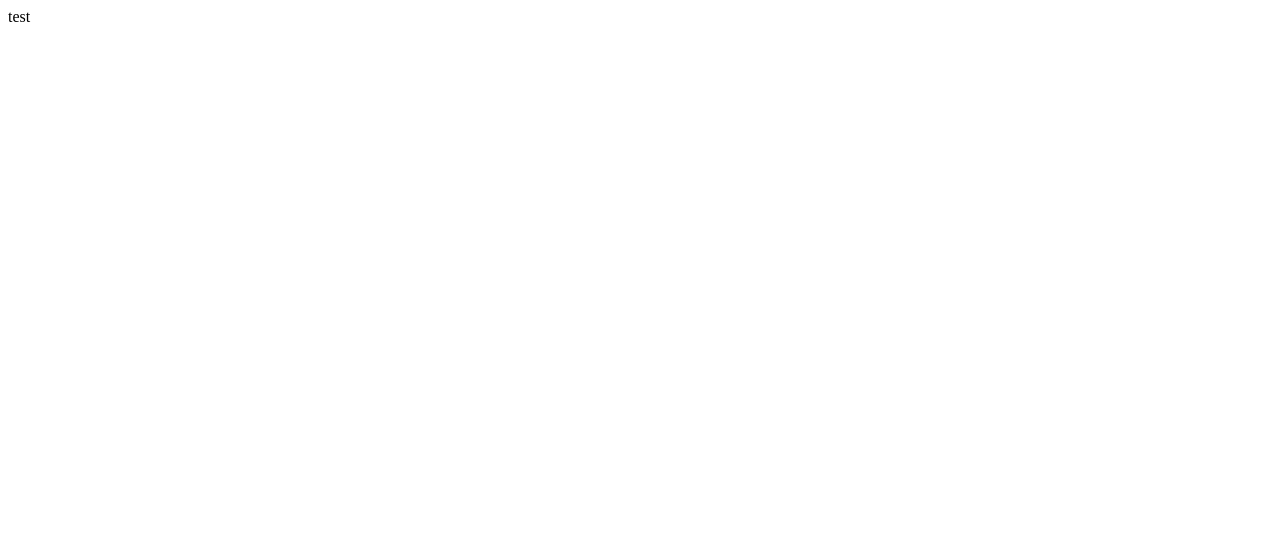
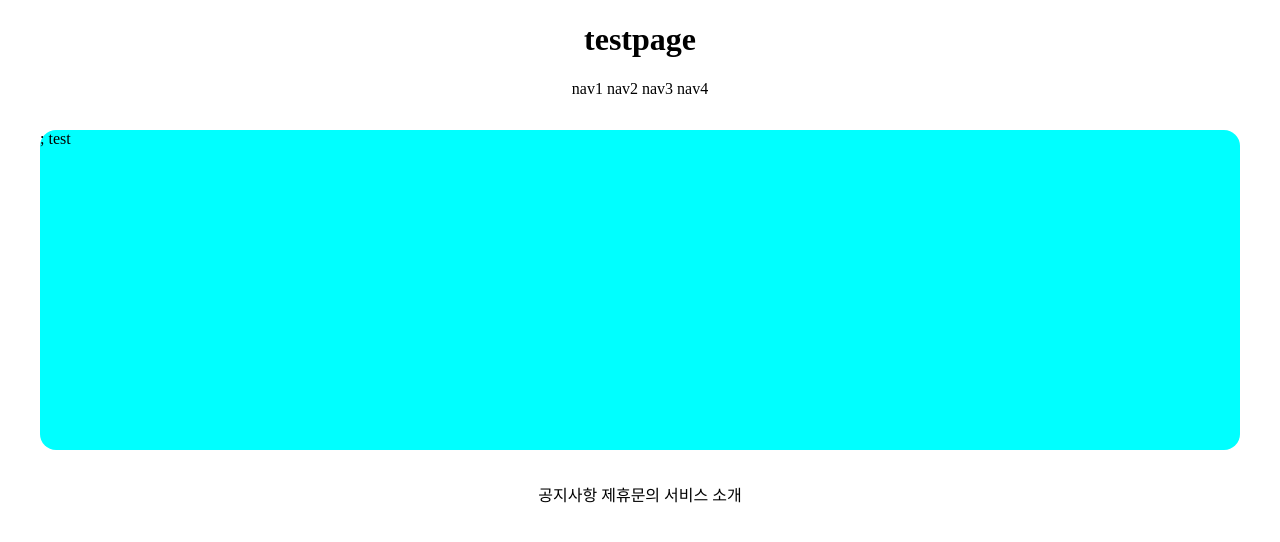
Before and after one commit to phu92/GIS_phu_repeat, a Django app: page /accounts/hello_world/ in a window 1280 px wide. Before the commit the part shown is almost empty. Shown: the top 542 px of the page. Run offline with Django 3.2, Linux system fonts and the light colour scheme; parts of the project's set-up code (start-up, migrations or seed data) failed here and were passed over.

Commit message:
7.6 phu_repeat

```diff
--- /dev/null
+++ b/accountapp/templates/accountapp/hello_world.html
@@ -0,0 +1,9 @@
+{% extends 'base.html' %}
+
+{% block content %}
+
+    <div style="height: 20rem; background-color: aqua; margin: 2rem; border-radius: 1rem">;
+        <p1> test </p1>
+    </div>
+
+{% endblock %}
--- a/accountapp/views.py
+++ b/accountapp/views.py
@@ -4,4 +4,4 @@ from django.shortcuts import render
 
 # Create your views here.
 def hello_world(request):
-    return render(request, 'base.html')
+    return render(request, 'accountapp/hello_world.html')
--- a/templates/base.html
+++ b/templates/base.html
@@ -1,12 +1,16 @@
 <!DOCTYPE html>
 <html lang="en">
-<head>
-    <meta charset="UTF-8">
-    <title>Title</title>
-</head>
+
+{% include 'head.html' %}
+
 <body>
 
-<p1> test </p1>
+{% include 'header.html' %}
+
+{% block content %}
+{% endblock %}
+
+{% include 'footer.html' %}
 
 </body>
 </html>
--- /dev/null
+++ b/templates/footer.html
@@ -0,0 +1,7 @@
+<div style="text-align: center">
+    <div>
+        <span>공지사항</span>
+        <span>제휴문의</span>
+        <span>서비스 소개</span>
+    </div>
+</div>
--- /dev/null
+++ b/templates/head.html
@@ -0,0 +1,4 @@
+<head>
+    <meta charset="UTF-8">
+    <title>Title</title>
+</head>
--- /dev/null
+++ b/templates/header.html
@@ -0,0 +1,12 @@
+<div style="text-align: center">
+    <div>
+        <h1>testpage</h1>
+    </div>
+    <div>
+        <span>nav1</span>
+        <span>nav2</span>
+        <span>nav3</span>
+        <span>nav4</span>
+    </div>
+
+</div>
```
